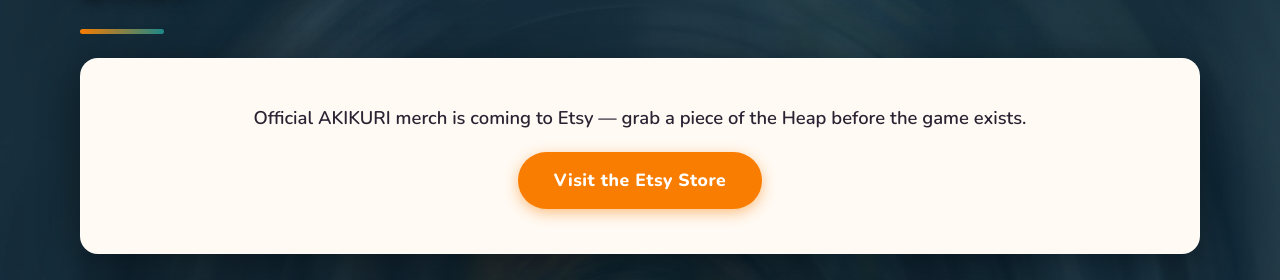
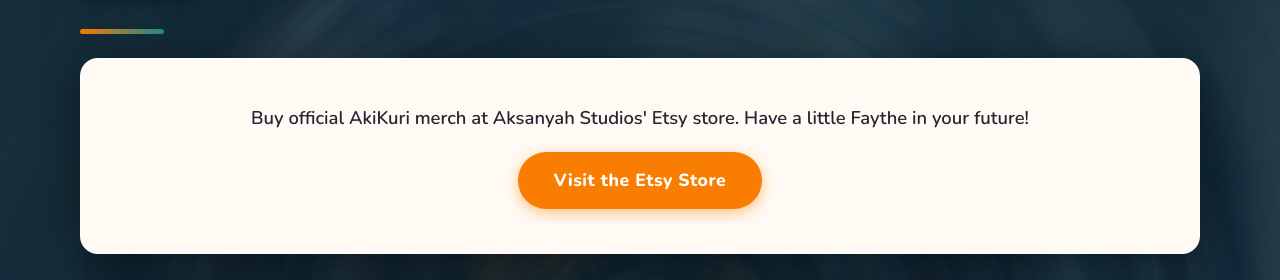
Before and after one commit to Aksanyah/akikuri, a Jekyll site: the page built from index.md, in a window 1280 px wide and 900 px high, scrolled down 2013 px. Shown: the part 155-435 px from the top of the window. Built offline with Jekyll 4.4.1, drawn with Linux system fonts in a browser that asks for light colours.

Commit message:
Update index.md
Updated Faythe descriptions

```diff
--- a/index.md
+++ b/index.md
@@ -9,11 +9,11 @@
 art: /assets/img/faythe-wings.png
 art_small: /assets/img/faythe-wings-small.png
 art_alt: >-
-  Faythe Lovelace — AKIKURI key art: an autumn-dressed girl with a hat, scarf,
-  and glasses standing before neon cyberpunk holograms
+  Faythe Lovelace — AkiKuri key art: an autumn-dressed Christian girl wearing a tan hat, yellow scarf, cream-colored sweater, blue jeans, brown knee-high boots,
+  and glasses surrounded by angelic neon cyberpunk holograms
 characters_title: Characters
 shop_title: Shop
-shop_intro: Official AKIKURI merch is coming to Etsy — grab a piece of the Heap before the game exists.
+shop_intro: Buy official AkiKuri merch at Aksanyah Studios' Etsy store. Have a little Faythe in your future!
 shop_cta: Visit the Etsy Store
 ---
 
```
